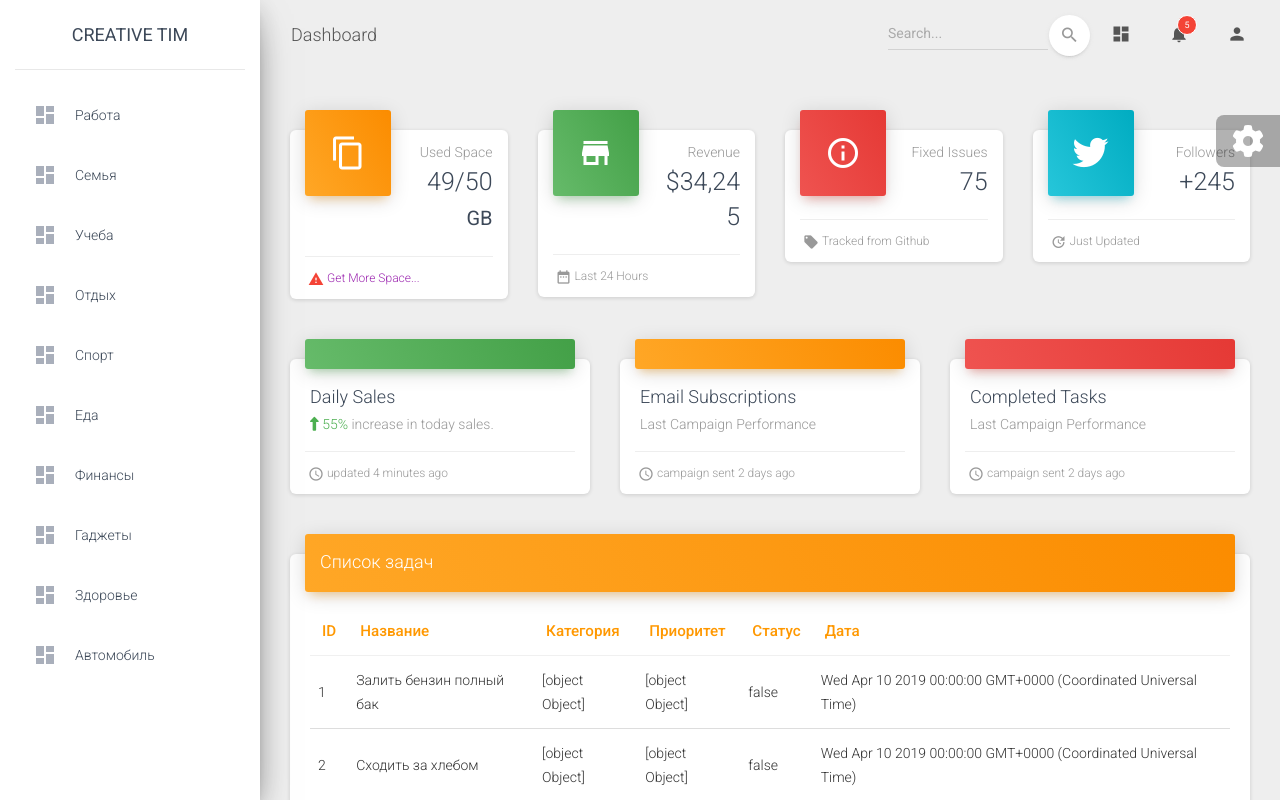
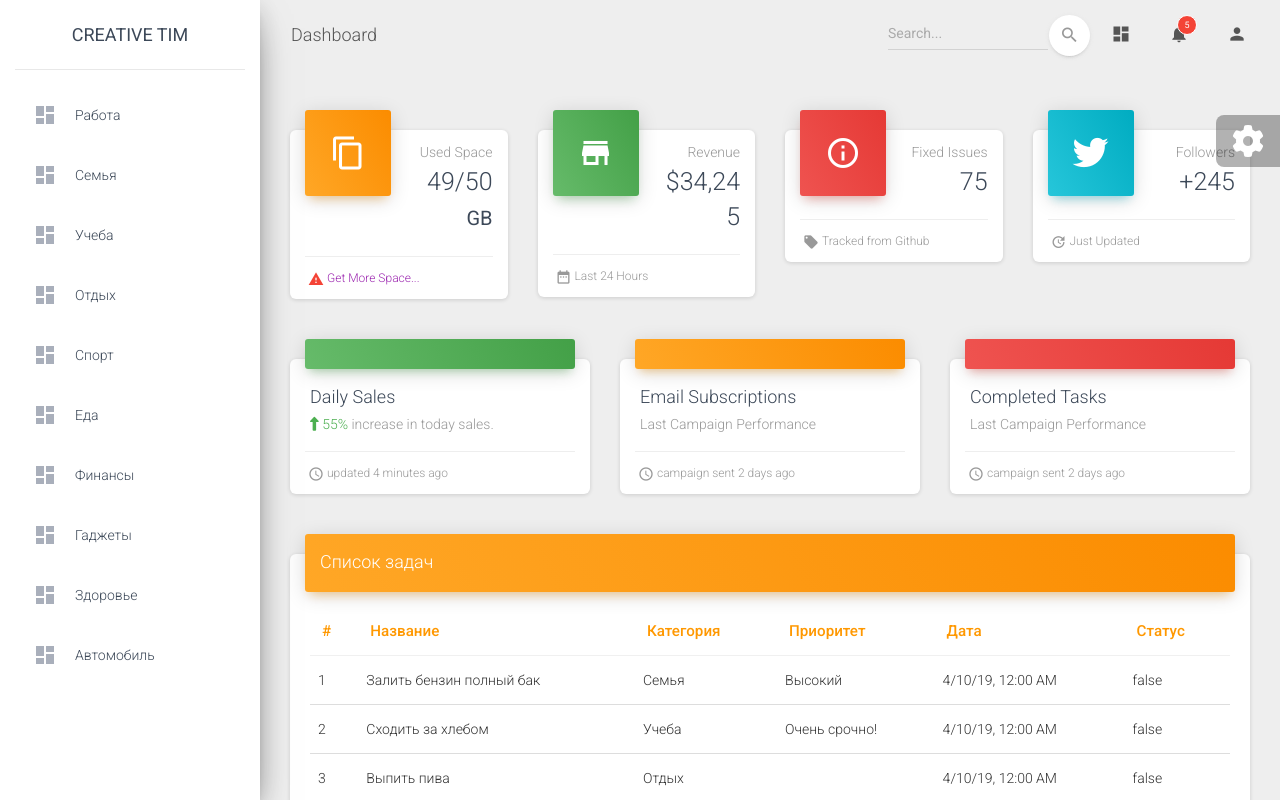
Before and after one commit to lambdahhh/todo-angular, an Angular app: page / in a window 1280 px wide. Shown: the top 800 px of the page. Built offline with nearby package versions, Linux system fonts and the light colour scheme.

Commit message:
selected categories

```diff
--- a/src/app/views/categories/categories.component.html
+++ b/src/app/views/categories/categories.component.html
@@ -9,7 +9,11 @@
     </a></div>
     <div class="sidebar-wrapper">
         <ul class="nav">
-            <li class="nav-item" *ngFor="let category of categories" (click)="showTasksByCategory(category)">
+            <li class="nav-item pointer"
+                *ngFor="let category of categories"
+                (click)="showTasksByCategory(category)"
+                [class.active]="category === selectedCategory"
+            >
                 <a class="nav-link">
                     <i class="material-icons">dashboard</i>
                     <p>{{category.title}}</p>
--- a/src/app/views/categories/categories.component.scss
+++ b/src/app/views/categories/categories.component.scss
@@ -0,0 +1,3 @@
+.pointer {
+    cursor: pointer;
+}
--- a/src/app/views/categories/categories.component.ts
+++ b/src/app/views/categories/categories.component.ts
@@ -11,6 +11,8 @@
 
     public categories?: Category[];
 
+    selectedCategory?: Category
+
     constructor(private dataHandler: DataHandlerService) {
 
     }
@@ -20,6 +22,7 @@
     }
 
     showTasksByCategory(category: Category) {
+        this.selectedCategory = category;
         this.dataHandler.fillTasksByCategory(category);
     }
 
--- a/src/app/views/tasks/tasks.component.html
+++ b/src/app/views/tasks/tasks.component.html
@@ -8,21 +8,21 @@
             <div class="card-body table-responsive">
                 <table class="table table-hover">
                     <thead class="text-warning">
-                    <th>ID</th>
+                    <th>#</th>
                     <th>Название</th>
                     <th>Категория</th>
                     <th>Приоритет</th>
+                    <th>Дата</th>
                     <th>Статус</th>
-                    <th>Дата</th>
                     </thead>
                     <tbody>
-                    <tr *ngFor="let task of tasks">
-                        <td>{{task.id}}</td>
+                    <tr *ngFor="let task of tasks; let i = index">
+                        <td>{{i+1}}</td>
                         <td>{{task.title}}</td>
-                        <td>{{task.category}}</td>
-                        <td>{{task.priority}}</td>
+                        <td>{{task.category?.title}}</td>
+                        <td>{{task.priority?.title}}</td>
+                        <td>{{task.date != null ? (task.date | date : 'short') : 'Без даты'}}</td>
                         <td>{{task.completed}}</td>
-                        <td>{{task.date}}</td>
                     </tr>
                     </tbody>
                 </table>
```
